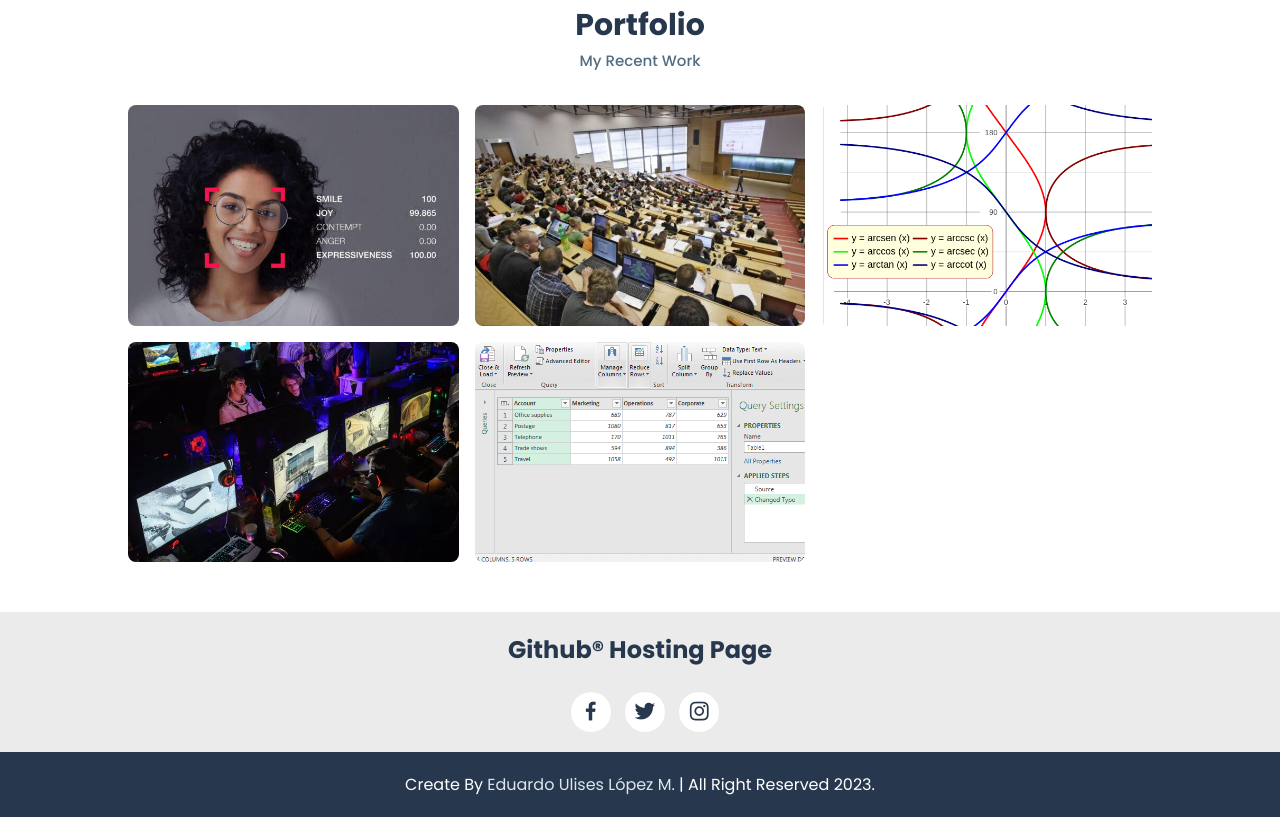
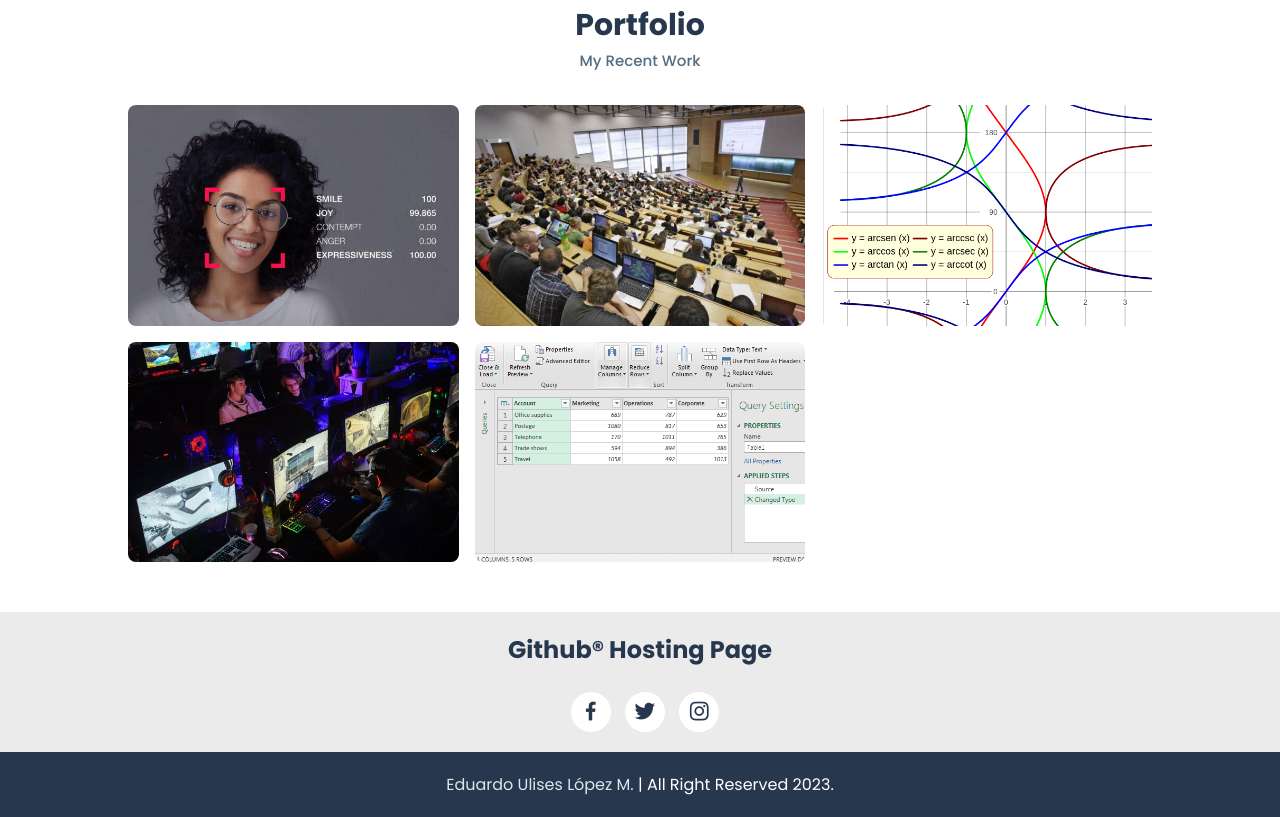
Before and after one commit to justmatheis/Portfolio, a plain HTML site: page index.html in a window 1280 px wide. Shown: the part 2648-3465 px from the top of the page. Drawn offline with nearby package versions, Linux system fonts and the light colour scheme.

Commit message:
Update index.html

```diff
--- a/index.html
+++ b/index.html
@@ -211,7 +211,7 @@
     </div>
     <!-- Copyright -->
     <div class="copyright">
-        <p>Create By <a href="">Eduardo Ulises López M.</a> | All Right Reserved 2023.</p>
+        <p><a href="">Eduardo Ulises López M.</a> | All Right Reserved 2023.</p>
     </div>
     <!-- Link To JS -->
     <script src="./js/script.js"></script>
```
